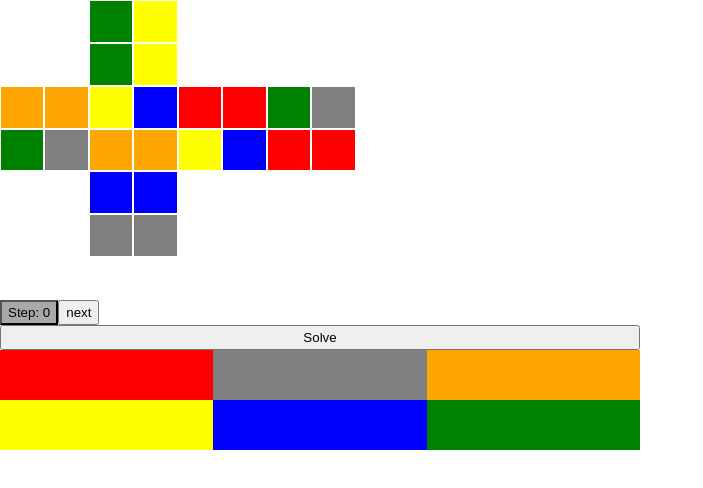
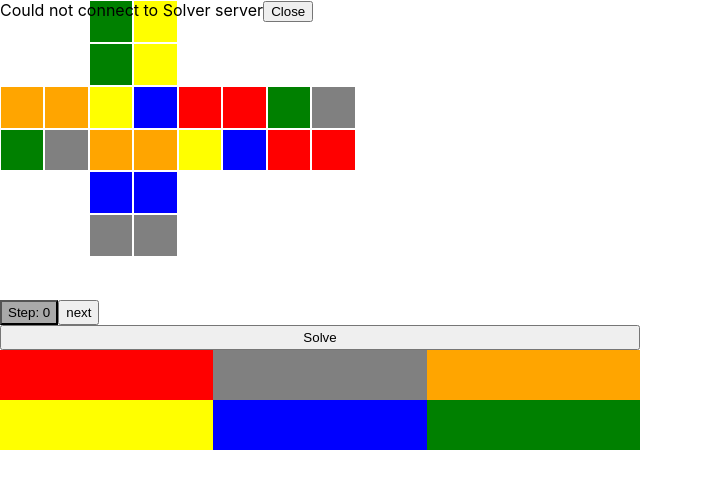
Before and after one commit to SaifMasoud/rubiks-2d-react, a React (Create React App) app: page / in a window 1280 px wide. Both pictures are taken after a click on the button "Solve". Shown: the top 488 px of the page, without its empty margins (0-703 px from the left). Built offline with nearby package versions, Linux system fonts and the light colour scheme.

Commit message:
Better error messages

```diff
--- a/src/App.tsx
+++ b/src/App.tsx
@@ -37,6 +37,9 @@ const getSolutionFromRGBArr = (rgbArr: string[]) => {
   return postData("http://localhost:5000/", { colors_list: rgbArr });
 };
 
+const CONNECTION_FAILED_MSG = "Could not connect to Solver server"
+const INVALID_INPUT_MSG = "Solve failed! Make sure input is valid; The front face should have orange on its top-left, with a green to its left and a yellow on its top"
+
 function App() {
   const [colorsLists, setColorsLists] = useState([
     [
@@ -47,7 +50,8 @@ function App() {
   const [colorsListsIndex, setColorsListsIndex] = useState(0);
   const [selectedColor, setSelectedColor] = useState("red");
   const [twists, setTwists] = useState<string[]>([]);
-  const [showInputPopup, setShowInputPopup] = useState(false)
+  const [errorMsgPopupText, setErrorMsgPopupText] = useState(false)
+  const [errorMsg, setErrorMsg] = useState(INVALID_INPUT_MSG);
 
   const updateCubieFaceColor = (newElem: string, oldIndex: number) => {
     let newPosition = colorsLists[colorsListsIndex].map((elem, i) =>
@@ -71,12 +75,16 @@ function App() {
     getSolutionFromRGBArr(curPos()).then((sol: Record<string, any>) => {
       if (!('colors_lists' in sol)) {
         // Handle Error cases (typically invalid rubik's input):
-        setShowInputPopup(true)
+        setErrorMsg(INVALID_INPUT_MSG)
+        setErrorMsgPopupText(true)
         return
       }
       setColorsLists(sol["colors_lists"]);
       setTwists(sol["twists"]);
       setColorsListsIndex(0);
+    }).catch(e => {
+      setErrorMsg(CONNECTION_FAILED_MSG)
+      setErrorMsgPopupText(true)
     });
   };
 
@@ -118,9 +126,9 @@ function App() {
       <ColorPicker
         colorClickHandle={(color) => setSelectedColor(color)}
       ></ColorPicker>
-      <Popup open={showInputPopup} position="right bottom" contentStyle={{position: 'absolute', zIndex: 1}}>
-        <span>Solve failed! Make sure input is valid; The front face should have orange on its top-left, with a green to its left and a yellow on its top</span>
-        <button onClick={() => setShowInputPopup(false)}>Close</button>
+      <Popup open={errorMsgPopupText} position="right bottom" contentStyle={{position: 'absolute', zIndex: 1}}>
+        <span>{errorMsg}</span>
+        <button onClick={() => setErrorMsgPopupText(false)}>Close</button>
       </Popup>
     </div>
   );
```
